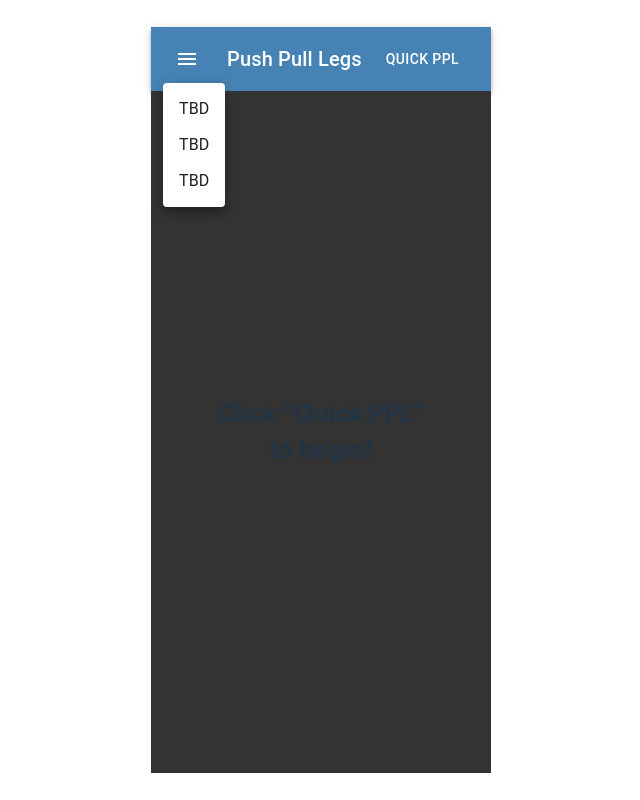
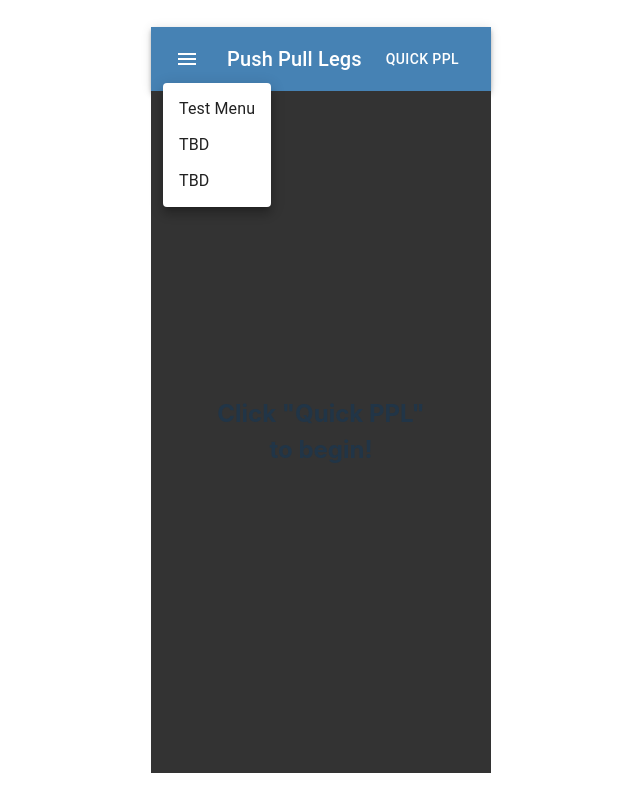
Before and after one commit to JCSweet/PushPullLegs, a React (Vite) app: page / in a window 1280 px wide. Both pictures are taken after a click on the button "menu". Shown: the whole page, without its empty margins (319-959 px from the left). Built offline with nearby package versions, Linux system fonts and the light colour scheme.

Commit message:
test commit
test

```diff
--- a/src/PPLAppBar.jsx
+++ b/src/PPLAppBar.jsx
@@ -51,7 +51,7 @@ export default function PPLAppBar({ gernerateWorkout }) {
               "aria-labelledby": "icon-button",
             }}
           >
-            <MenuItem onClick={handleClose}>TBD</MenuItem>
+            <MenuItem onClick={handleClose}>Test Menu</MenuItem>
             <MenuItem onClick={handleClose}>TBD</MenuItem>
             <MenuItem onClick={handleClose}>TBD</MenuItem>
           </Menu>
```
